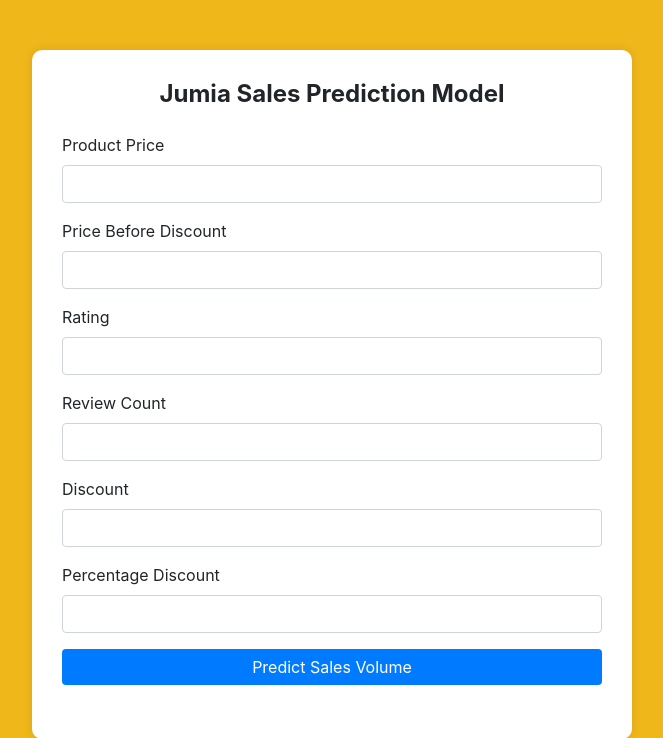
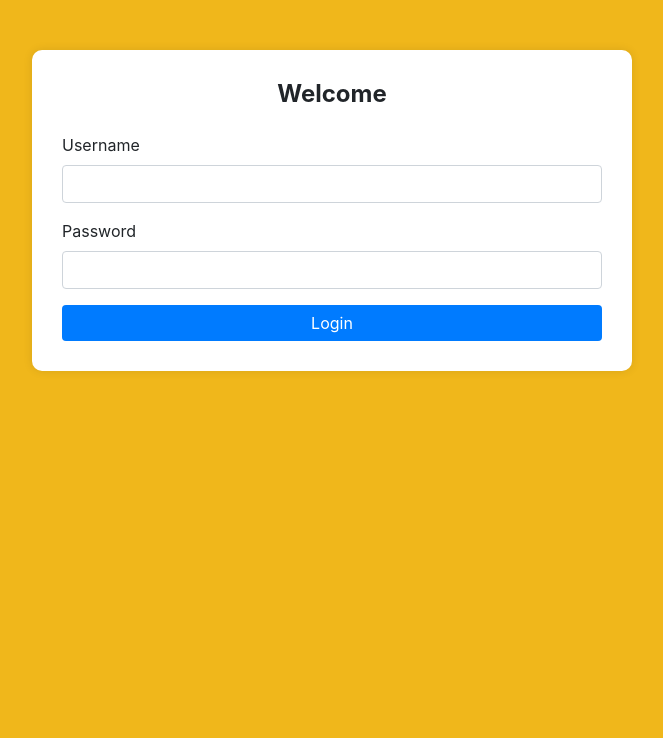
Before and after one commit to Muthomi123/Project1, a Flask app: page / in a window 1280 px wide. Shown: the top 738 px of the page, without its empty margins (308-971 px from the left). Run offline with Flask 3, Linux system fonts and the light colour scheme; parts of the project's set-up code (start-up, migrations or seed data) failed here and were passed over; some libraries are stand-ins or nearby versions.

Commit message:
First commit

```diff
--- a/Templates/index.html
+++ b/Templates/index.html
@@ -34,10 +34,28 @@
             font-size: 18px;
             color: #28a745;
         }
+        .hidden {
+            display: none;
+        }
     </style>
 </head>
 <body>
     <div class="container">
+        <h1 class="text-center">Welcome</h1>
+        <form id="login-form" class="mt-4">
+            <div class="form-group">
+                <label for="username">Username</label>
+                <input type="text" class="form-control" id="username" name="username" required>
+            </div>
+            <div class="form-group">
+                <label for="password">Password</label>
+                <input type="password" class="form-control" id="password" name="password" required>
+            </div>
+            <button type="submit" class="btn btn-primary btn-block">Login</button>
+        </form>
+    </div>
+
+    <div class="container hidden" id="prediction-container">
         <h1 class="text-center">Jumia Sales Prediction Model</h1>
         <form id="prediction-form" class="mt-4">
             <div class="form-group">
@@ -70,6 +88,20 @@
     </div>
 
     <script>
+        document.getElementById('login-form').addEventListener('submit', function(event) {
+            event.preventDefault();
+            const username = document.getElementById('username').value;
+            const password = document.getElementById('password').value;
+
+            // Perform your login validation here (this is a simple example)
+            if (username === 'admin' && password === 'password') {
+                document.getElementById('login-form').classList.add('hidden');
+                document.getElementById('prediction-container').classList.remove('hidden');
+            } else {
+                alert('Invalid login credentials');
+            }
+        });
+
         document.getElementById('prediction-form').addEventListener('submit', function(event) {
             event.preventDefault();
             const formData = new FormData(event.target);
```
